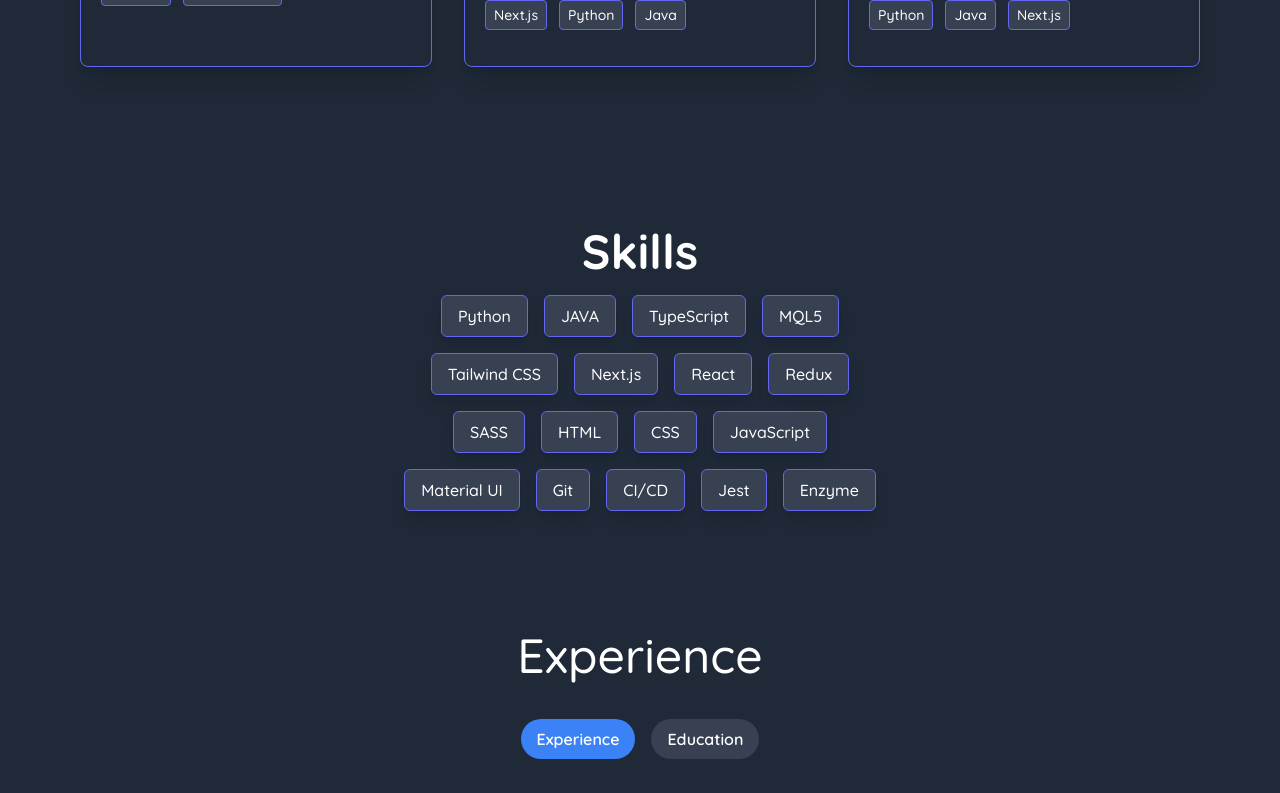
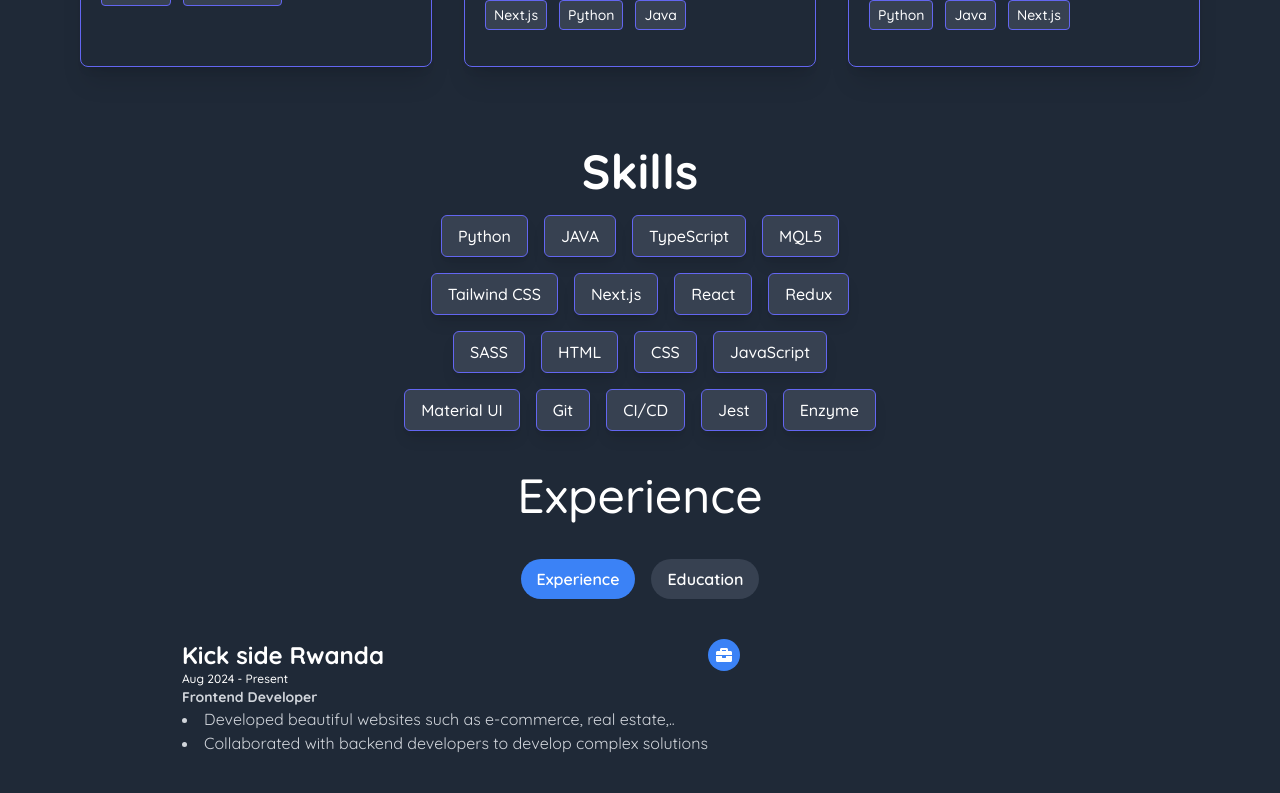
Before and after one commit to Paulin-NIYOBYOSE/Portfolio, a React (Create React App) app: page / in a window 1280 px wide. Shown: the part 1645-2438 px from the top of the page. Built offline with nearby package versions, Linux system fonts and the light colour scheme.

Commit message:
Update Skills.js

```diff
--- a/src/components/Skills.js
+++ b/src/components/Skills.js
@@ -4,7 +4,7 @@
 
 const Skills = () => {
     return (
-        <section className="py-20 bg-white dark:bg-gray-800" id="skills">
+        <section className=" bg-white dark:bg-gray-800" id="skills">
             <h2 className="text-center text-3xl md:text-5xl font-bold mb-5 dark:text-white">Skills</h2>
             <div className="flex flex-wrap justify-center gap-4 px-5 md:px-[400px]">
                 {skills.map((skill, index) => (
```
